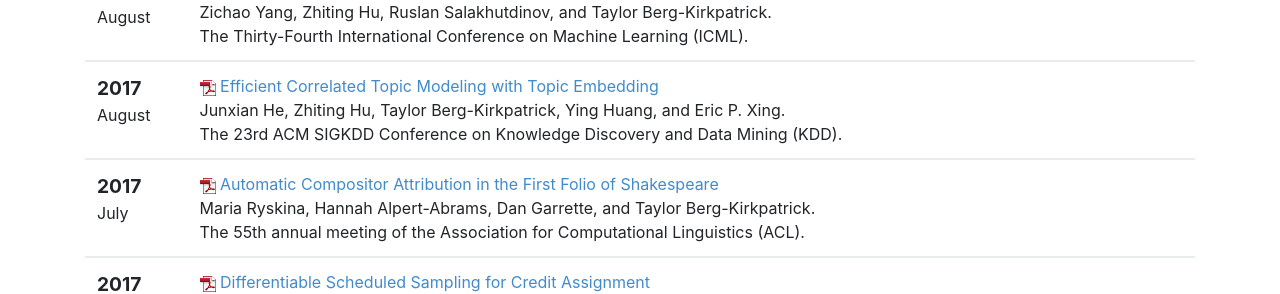
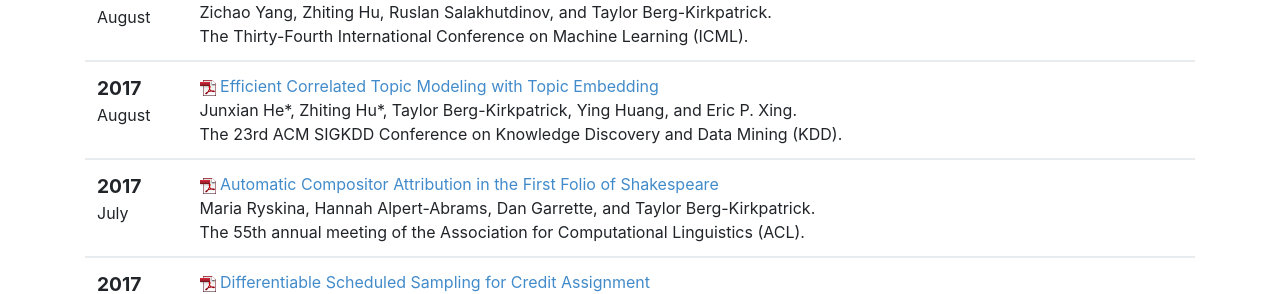
Before and after one commit to icebergnlp/icebergnlp.github.io, a Jekyll site: the page built from publications.html, in a window 1280 px wide and 900 px high, scrolled down 2078 px. Shown: the part 298-592 px from the top of the window. Built offline with Jekyll 4.4.1, drawn with Linux system fonts in a browser that asks for light colours.

```diff
--- a/_includes/pubs.html
+++ b/_includes/pubs.html
@@ -547,7 +547,7 @@ Neologisms and Their Semantic Neighborhoods</a>
                 <a href="https://arxiv.org/pdf/1707.00206.pdf">Efficient Correlated Topic Modeling with Topic Embedding</a>
             </span><br />
             <span class="authors">
-                Junxian He, Zhiting Hu, Taylor Berg-Kirkpatrick, Ying Huang, and Eric P. Xing.
+                Junxian He*, Zhiting Hu*, Taylor Berg-Kirkpatrick, Ying Huang, and Eric P. Xing.
             </span><br />
             <span class="venuetype"></span><span class="venue">The 23rd ACM SIGKDD Conference on Knowledge Discovery and Data Mining (KDD)</span>.
             <br />
```
